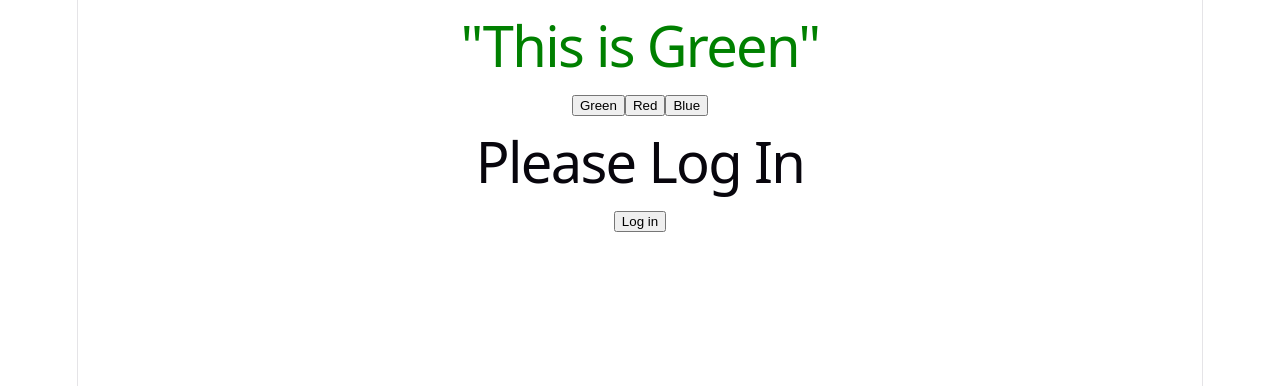
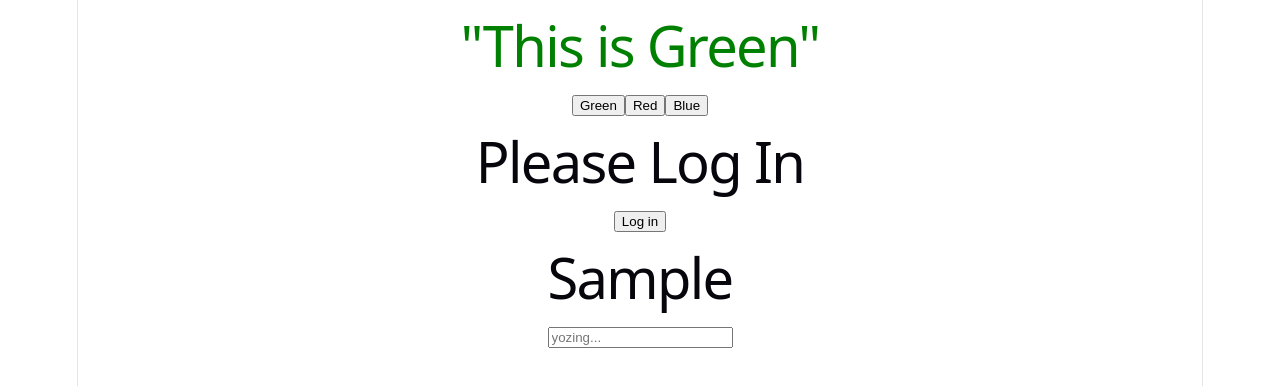
Before and after one commit to shohruxr/learning-progcess, a React (Vite) app: page / in a window 1280 px wide. Shown: the top 386 px of the page. Built offline with nearby package versions, Linux system fonts and the light colour scheme.

Commit message:
feat:logicaland condition

```diff
--- /dev/null
+++ b/src/conditions/LogicalAnd.tsx
@@ -0,0 +1,21 @@
+import { useState } from "react";
+
+function LogicalAnd() {
+  const [message, setMessage] = useState("");
+
+  return (
+    <div>
+      <h1>Sample</h1>
+      <input
+        type="text"
+        placeholder="yozing..."
+        onChange={(e) => {
+          setMessage(e.target.value);
+        }}
+        value={message}
+      />
+      {message && <p>Your message: {message}</p>}
+    </div>
+  );
+}
+export default LogicalAnd;
--- a/src/main.tsx
+++ b/src/main.tsx
@@ -8,6 +8,7 @@ import "./index.css";
 // import Counter from "./components/useState.tsx";
 import Message from "./conditions/IfElse.tsx";
 import Login from "./conditions/Ternary.tsx";
+import LogicalAnd from "./conditions/LogicalAnd.tsx";
 
 
 createRoot(document.getElementById("root")!).render(
@@ -25,5 +26,6 @@ createRoot(document.getElementById("root")!).render(
     {/* <IconButton /> */}
     <Message />
     <Login/>
+    <LogicalAnd />
   </StrictMode>,
 );
```
